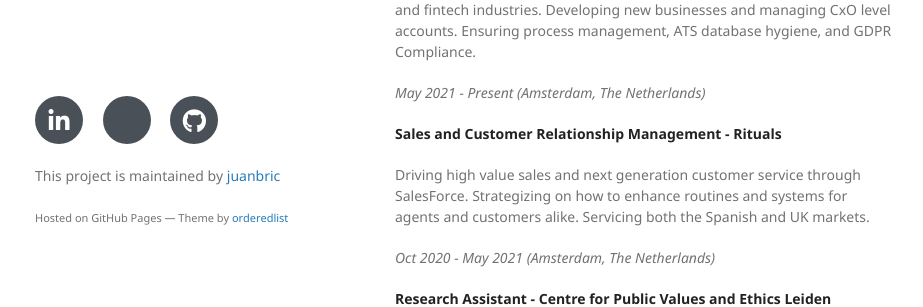
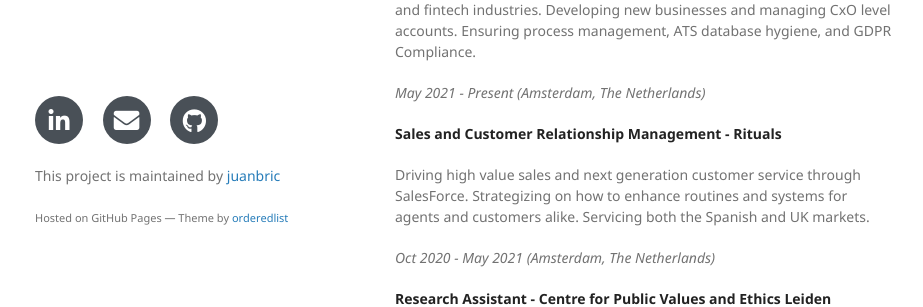
Before and after one commit to juanbric/homepage, a Jekyll site: the page built from index.md, in a window 1280 px wide. Shown: the part 603-910 px from the top of the page, without its empty margins (175-1098 px from the left). Built offline with Jekyll 4.4.1, drawn with Linux system fonts in a browser that asks for light colours; nearby versions of some CDN libraries; our own code applies the rules of GitHub Pages for plain Markdown files; a style sheet for code colours, icons or effects is not loaded.

Commit message:
Update default.html

```diff
--- a/_layouts/default.html
+++ b/_layouts/default.html
@@ -54,7 +54,7 @@
           {% endif %}
           {% if site.email %}
           <a href="{{ site.email }}" target="_blank">
-            <i class="fab fa-email" style="font-size:1.6rem"></i>
+            <i class="fas fa-envelope" style="font-size:1.6rem"></i>
           </a>
           {% endif %}
           {% if site.github_link %}
```
